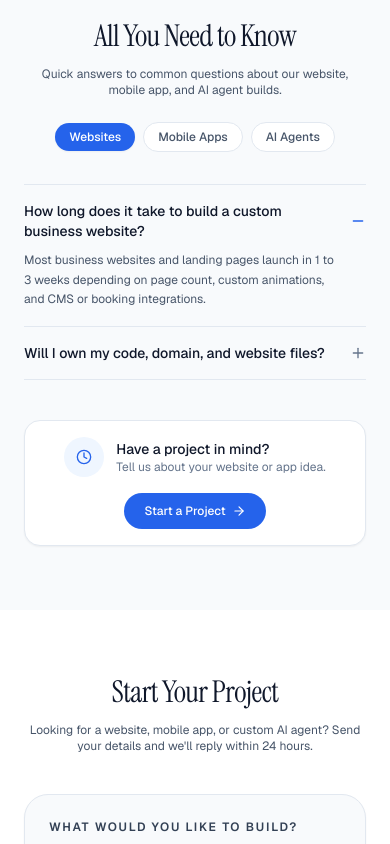
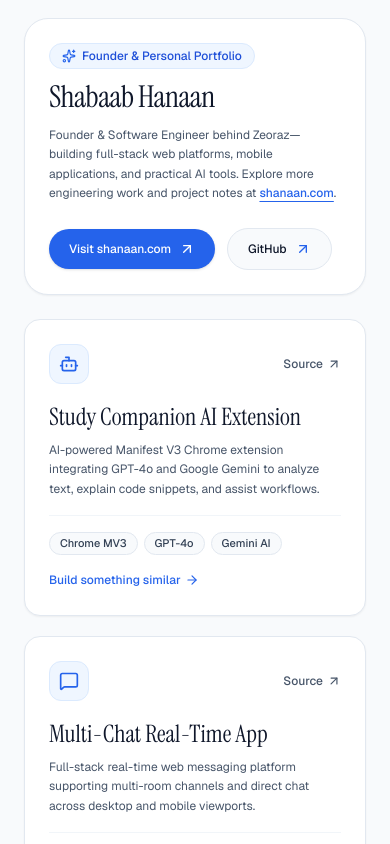
Before and after one commit to shabaabhanaan/zeoraz-site, a Next.js app: page / in a window 390 px wide. Shown: the part 5400-6244 px from the top of the page. Built offline with nearby package versions, Linux system fonts and the light colour scheme.

Commit message:
feat: add Founder & Portfolio section linking shanaan.com

```diff
--- a/src/components/organisms/LandingPageContent.tsx
+++ b/src/components/organisms/LandingPageContent.tsx
@@ -155,6 +155,42 @@ const faqItems: FaqItem[] = [
   },
 ];
 
+interface PortfolioProject {
+  title: string;
+  desc: string;
+  tags: string[];
+  href: string;
+  scopeKey: string;
+  icon: React.ComponentType<{ className?: string }>;
+}
+
+const portfolioProjects: PortfolioProject[] = [
+  {
+    title: "Study Companion AI Extension",
+    desc: "AI-powered Manifest V3 Chrome extension integrating GPT-4o and Google Gemini to analyze text, explain code snippets, and assist workflows.",
+    tags: ["Chrome MV3", "GPT-4o", "Gemini AI"],
+    href: "https://github.com/shabaabhanaan/Study-Companion-Chrome-Extension",
+    scopeKey: "AI Agent Building",
+    icon: Bot,
+  },
+  {
+    title: "Multi-Chat Real-Time App",
+    desc: "Full-stack real-time web messaging platform supporting multi-room channels and direct chat across desktop and mobile viewports.",
+    tags: ["Full-Stack", "Real-Time", "Responsive UI"],
+    href: "https://github.com/shabaabhanaan/multi-chat-app",
+    scopeKey: "Website Building",
+    icon: MessageSquare,
+  },
+  {
+    title: "Learning Management System",
+    desc: "Structured full-stack LMS platform built with separate frontend and backend architectures for course delivery and student management.",
+    tags: ["Full-Stack", "LMS", "Web Platform"],
+    href: "https://github.com/shabaabhanaan/LearningManagementSystem",
+    scopeKey: "Website Building",
+    icon: Layers,
+  },
+];
+
 export const LandingPageContent = () => {
   const [isTalkToUsOpen, setIsTalkToUsOpen] = useState(false);
   const [mobileMenuOpen, setMobileMenuOpen] = useState(false);
@@ -263,6 +299,7 @@ export const LandingPageContent = () => {
             <a href="#services" className="hover:text-[#0F172A] transition-colors">Services</a>
             <a href="#process" className="hover:text-[#0F172A] transition-colors">Process</a>
             <a href="#solutions" className="hover:text-[#0F172A] transition-colors">Use Cases</a>
+            <a href="#portfolio" className="hover:text-[#0F172A] transition-colors">Portfolio</a>
             <a href="#faq" className="hover:text-[#0F172A] transition-colors">FAQ</a>
             <a href="#contact" className="hover:text-[#0F172A] transition-colors">Contact</a>
           </div>
@@ -299,6 +336,7 @@ export const LandingPageContent = () => {
                 <a href="#services" onClick={() => setMobileMenuOpen(false)}>Services</a>
                 <a href="#process" onClick={() => setMobileMenuOpen(false)}>Process</a>
                 <a href="#solutions" onClick={() => setMobileMenuOpen(false)}>Use Cases</a>
+                <a href="#portfolio" onClick={() => setMobileMenuOpen(false)}>Portfolio</a>
                 <a href="#faq" onClick={() => setMobileMenuOpen(false)}>FAQ</a>
                 <a href="#contact" onClick={() => setMobileMenuOpen(false)}>Contact</a>
               </div>
@@ -903,6 +941,113 @@ export const LandingPageContent = () => {
           </div>
         </section>
 
+        {/* FOUNDER & PORTFOLIO SECTION (shanaan.com) */}
+        <section id="portfolio" className="scroll-mt-24 py-16 sm:py-24 px-6 lg:px-12 bg-[#F8FAFC] border-t border-slate-200/70">
+          <div className="max-w-5xl mx-auto">
+            <div className="bg-white rounded-3xl border border-[#E2E8F0] p-6 sm:p-10 shadow-xs">
+              <div className="flex flex-col md:flex-row md:items-center justify-between gap-6">
+                <div className="space-y-3 max-w-xl">
+                  <span className="inline-flex items-center gap-1.5 px-3 py-1 rounded-full bg-[#EFF6FF] text-xs font-medium text-[#1D4ED8] border border-[#DBEAFE]">
+                    <Sparkles className="w-3.5 h-3.5 text-[#2563EB]" /> Founder &amp; Personal Portfolio
+                  </span>
+                  <h2 className="font-serif font-normal text-3xl sm:text-5xl tracking-[-0.02em] text-[#0F172A] leading-[1.08]">
+                    Shabaab Hanaan
+                  </h2>
+                  <p className="text-xs sm:text-sm text-[#475569] leading-relaxed">
+                    Founder &amp; Software Engineer behind Zeoraz—building full-stack web platforms, mobile applications, and practical AI tools. Explore more engineering work and project notes at{" "}
+                    <a
+                      href="https://shanaan.com"
+                      target="_blank"
+                      rel="noopener noreferrer"
+                      className="font-medium text-[#2563EB] hover:text-[#1D4ED8] underline underline-offset-4"
+                    >
+                      shanaan.com
+                    </a>
+                    .
+                  </p>
+                </div>
+
+                <div className="flex flex-wrap items-center gap-3 shrink-0">
+                  <a
+                    href="https://shanaan.com"
+                    target="_blank"
+                    rel="noopener noreferrer"
+                    className="px-5 py-3 rounded-full bg-[#2563EB] hover:bg-[#1D4ED8] text-white text-xs sm:text-sm font-medium inline-flex items-center gap-2 shadow-sm transition-colors"
+                  >
+                    <span>Visit shanaan.com</span>
+                    <ArrowUpRight className="w-4 h-4" />
+                  </a>
+                  <a
+                    href="https://github.com/shabaabhanaan"
+                    target="_blank"
+                    rel="noopener noreferrer"
+                    className="px-5 py-3 rounded-full bg-[#F8FAFC] hover:bg-[#EFF6FF] border border-[#E2E8F0] text-[#0F172A] text-xs sm:text-sm font-medium inline-flex items-center gap-2 transition-colors"
+                  >
+                    <span>GitHub</span>
+                    <ArrowUpRight className="w-4 h-4 text-[#2563EB]" />
+                  </a>
+                </div>
+              </div>
+            </div>
+
+            <div className="grid grid-cols-1 md:grid-cols-2 lg:grid-cols-3 gap-5 mt-6">
+              {portfolioProjects.map((project) => {
+                const ProjectIcon = project.icon;
+                return (
+                  <div
+                    key={project.title}
+                    className="bg-white rounded-2xl border border-[#E2E8F0] p-6 flex flex-col justify-between shadow-xs hover:border-[#2563EB]/40 hover:shadow-md transition-all"
+                  >
+                    <div>
+                      <div className="flex items-center justify-between mb-4">
+                        <div className="w-10 h-10 rounded-xl bg-[#EFF6FF] border border-[#DBEAFE] flex items-center justify-center text-[#2563EB]">
+                          <ProjectIcon className="w-5 h-5" />
+                        </div>
+                        <a
+                          href={project.href}
+                          target="_blank"
+                          rel="noopener noreferrer"
+                          className="text-xs font-medium text-[#475569] hover:text-[#2563EB] inline-flex items-center gap-1 transition-colors"
+                        >
+                          <span>Source</span>
+                          <ArrowUpRight className="w-3.5 h-3.5" />
+                        </a>
+                      </div>
+                      <h3 className="font-serif text-2xl text-[#0F172A] mb-2 leading-snug">
+                        {project.title}
+                      </h3>
+                      <p className="text-xs sm:text-sm text-[#475569] leading-relaxed mb-4">
+                        {project.desc}
+                      </p>
+                    </div>
+
+                    <div className="pt-4 border-t border-slate-100 space-y-3">
+                      <div className="flex flex-wrap gap-1.5">
+                        {project.tags.map((tag) => (
+                          <span
+                            key={tag}
+                            className="px-2.5 py-0.5 rounded-full bg-[#F8FAFC] border border-[#E2E8F0] text-[11px] font-medium text-[#334155]"
+                          >
+                            {tag}
+                          </span>
+                        ))}
+                      </div>
+                      <button
+                        type="button"
+                        onClick={() => handleSelectScopeAndScroll(project.scopeKey)}
+                        className="text-xs font-medium text-[#2563EB] hover:text-[#1D4ED8] inline-flex items-center gap-1 transition-colors cursor-pointer"
+                      >
+                        <span>Build something similar</span>
+                        <ArrowRight className="w-3.5 h-3.5" />
+                      </button>
+                    </div>
+                  </div>
+                );
+              })}
+            </div>
+          </div>
+        </section>
+
         {/* FAQ SECTION ("All You Need to Know") */}
         <section id="faq" className="scroll-mt-24 py-16 sm:py-20 px-6 lg:px-12 bg-[#F8FAFC] border-t border-slate-200/70">
           <div className="max-w-3xl mx-auto">
@@ -1114,7 +1259,7 @@ export const LandingPageContent = () => {
       </main>
 
       {/* ATMOSPHERIC MINIMAL FOOTER */}
-      <footer className="relative pt-12 sm:pt-14 pb-16 sm:pb-12 px-5 sm:px-6 lg:px-12 overflow-hidden border-t border-slate-200/80">
+      <footer className="relative pt-10 sm:pt-14 pb-20 sm:pb-12 px-4 sm:px-6 lg:px-12 overflow-hidden border-t border-slate-200/80">
         <Image
           src="/images/horizon-sky.jpg"
           alt="Subtle horizon backdrop"
@@ -1125,53 +1270,63 @@ export const LandingPageContent = () => {
         <div className="absolute inset-0 bg-gradient-to-b from-white via-white/85 to-white/70 pointer-events-none" />
 
         <div className="relative z-10 max-w-6xl mx-auto">
-          <div className="grid grid-cols-1 sm:grid-cols-2 lg:grid-cols-12 gap-8 lg:gap-10 pb-8 sm:pb-10 border-b border-slate-200/80">
-            <div className="sm:col-span-2 lg:col-span-5 space-y-3">
-              <div className="flex items-center gap-2.5">
+          <div className="grid grid-cols-12 gap-3 sm:gap-6 lg:gap-10 pb-7 sm:pb-10 border-b border-slate-200/80">
+            <div className="col-span-5 space-y-2 sm:space-y-3 min-w-0">
+              <div className="flex items-center gap-1.5 sm:gap-2.5">
                 <Image
                   src="/images/logo.png"
                   alt="Zeoraz logo"
                   width={32}
                   height={32}
-                  className="w-8 h-8 object-contain"
+                  className="w-6 h-6 sm:w-8 sm:h-8 object-contain shrink-0"
                 />
-                <span className="font-serif text-2xl text-[#0F172A]">Zeoraz</span>
+                <span className="font-serif text-lg sm:text-2xl text-[#0F172A]">Zeoraz</span>
               </div>
-              <p className="text-xs sm:text-sm text-[#475569] max-w-sm leading-relaxed">
+              <p className="text-[11px] sm:text-sm text-[#475569] max-w-sm leading-relaxed">
                 Websites, iOS &amp; Android mobile apps, and custom AI agents crafted for modern businesses.
               </p>
             </div>
 
-            <div className="sm:col-span-1 lg:col-span-3 space-y-3">
-              <span className="text-xs font-semibold uppercase tracking-wider text-[#0F172A] block">Navigation</span>
-              <div className="grid grid-cols-2 sm:flex sm:flex-col gap-x-6 gap-y-2 sm:gap-y-1.5 text-xs sm:text-sm lg:text-xs text-[#475569]">
-                <a href="#services" className="py-0.5 hover:text-[#0F172A] transition-colors">Services</a>
-                <a href="#process" className="py-0.5 hover:text-[#0F172A] transition-colors">Process</a>
-                <a href="#solutions" className="py-0.5 hover:text-[#0F172A] transition-colors">Use Cases</a>
-                <a href="#faq" className="py-0.5 hover:text-[#0F172A] transition-colors">FAQ</a>
-                <a href="#contact" className="py-0.5 hover:text-[#0F172A] transition-colors">Contact</a>
+            <div className="col-span-3 space-y-2 sm:space-y-3 min-w-0">
+              <span className="text-[11px] sm:text-xs font-semibold text-[#0F172A] block">Navigation</span>
+              <div className="flex flex-col space-y-1.5 text-[11px] sm:text-xs text-[#475569]">
+                <a href="#services" className="hover:text-[#0F172A] transition-colors">Services</a>
+                <a href="#process" className="hover:text-[#0F172A] transition-colors">Process</a>
+                <a href="#solutions" className="hover:text-[#0F172A] transition-colors whitespace-nowrap">Use Cases</a>
+                <a href="#portfolio" className="hover:text-[#0F172A] transition-colors">Portfolio</a>
+                <a href="#faq" className="hover:text-[#0F172A] transition-colors">FAQ</a>
+                <a href="#contact" className="hover:text-[#0F172A] transition-colors">Contact</a>
               </div>
             </div>
 
-            <div className="sm:col-span-1 lg:col-span-4 space-y-3">
-              <span className="text-xs font-semibold uppercase tracking-wider text-[#0F172A] block">Start a Project</span>
-              <p className="text-xs sm:text-sm lg:text-xs text-[#475569] max-w-xs leading-relaxed">
-                Ready to build your website, mobile app, or AI agent? Let&apos;s map out the launch.
+            <div className="col-span-4 space-y-2 sm:space-y-3 min-w-0">
+              <span className="text-[11px] sm:text-xs font-semibold text-[#0F172A] block">Start a Project</span>
+              <p className="text-[11px] sm:text-xs text-[#475569] max-w-xs leading-relaxed">
+                Ready to build your website, app, or AI agent? Let&apos;s map out the launch.
               </p>
               <button
                 type="button"
                 onClick={() => setIsTalkToUsOpen(true)}
-                className="w-full sm:w-auto justify-center px-5 py-2.5 rounded-full bg-[#2563EB] hover:bg-[#1D4ED8] text-white text-xs font-medium inline-flex items-center gap-1.5 transition-colors cursor-pointer"
+                className="px-3 sm:px-5 py-2 sm:py-2.5 rounded-full bg-[#2563EB] hover:bg-[#1D4ED8] text-white text-[11px] sm:text-xs font-medium inline-flex items-center gap-1 sm:gap-1.5 whitespace-nowrap transition-colors cursor-pointer"
               >
                 <span>Get Started</span>
-                <ArrowUpRight className="w-3.5 h-3.5" />
+                <ArrowUpRight className="w-3 h-3 sm:w-3.5 sm:h-3.5 shrink-0" />
               </button>
             </div>
           </div>
 
-          <div className="pt-6 flex flex-col sm:flex-row justify-between items-start sm:items-center gap-3 pr-16 sm:pr-20 lg:pr-0 text-xs text-[#64748B]">
-            <p>© {new Date().getFullYear()} Zeoraz. All rights reserved.</p>
-            <a href="#" className="inline-flex items-center gap-1 py-0.5 hover:text-[#0F172A] transition-colors">Back to Top ↑</a>
+          <div className="pt-5 sm:pt-6 flex flex-row justify-between items-center gap-3 pr-14 sm:pr-20 lg:pr-0 text-[11px] sm:text-xs text-[#64748B]">
+            <p>© {new Date().getFullYear()} Zeoraz. Built by{" "}
+              <a
+                href="https://shanaan.com"
+                target="_blank"
+                rel="noopener noreferrer"
+                className="text-[#0F172A] hover:text-[#2563EB] font-medium transition-colors"
+              >
+                shanaan.com
+              </a>.
+            </p>
+            <a href="#" className="inline-flex items-center gap-1 whitespace-nowrap shrink-0 hover:text-[#0F172A] transition-colors">Back to Top ↑</a>
           </div>
         </div>
       </footer>
```
